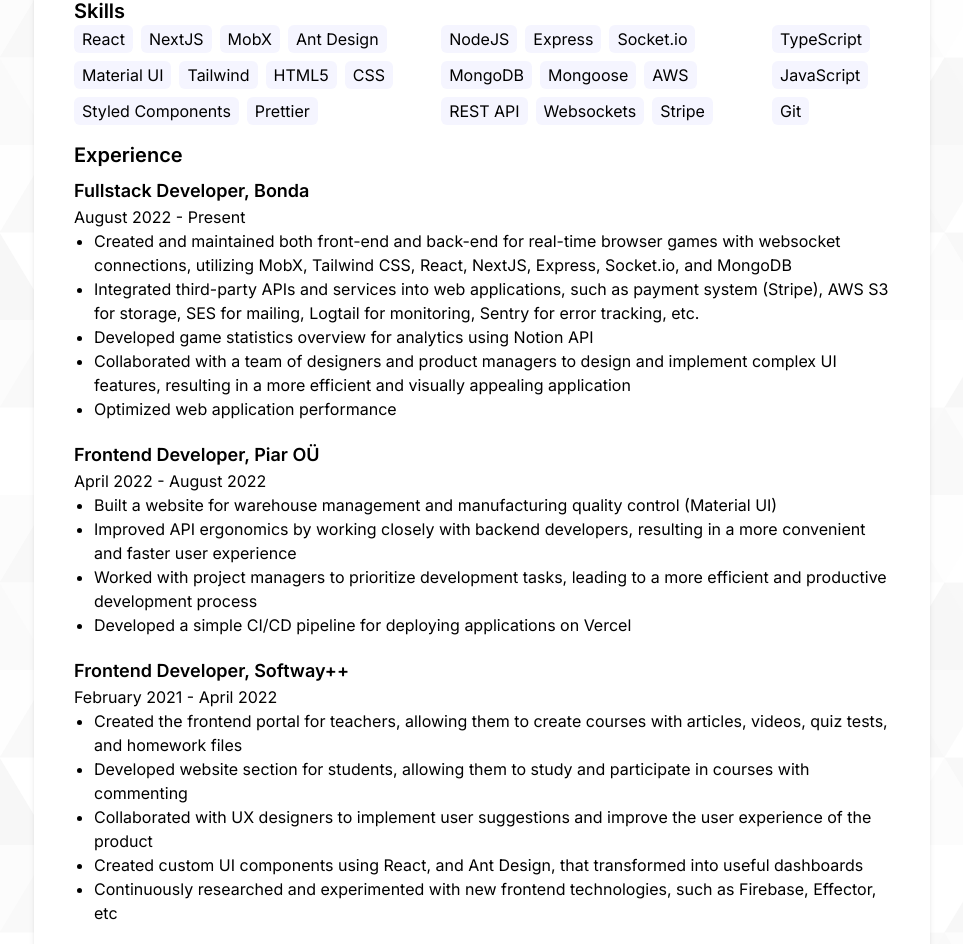
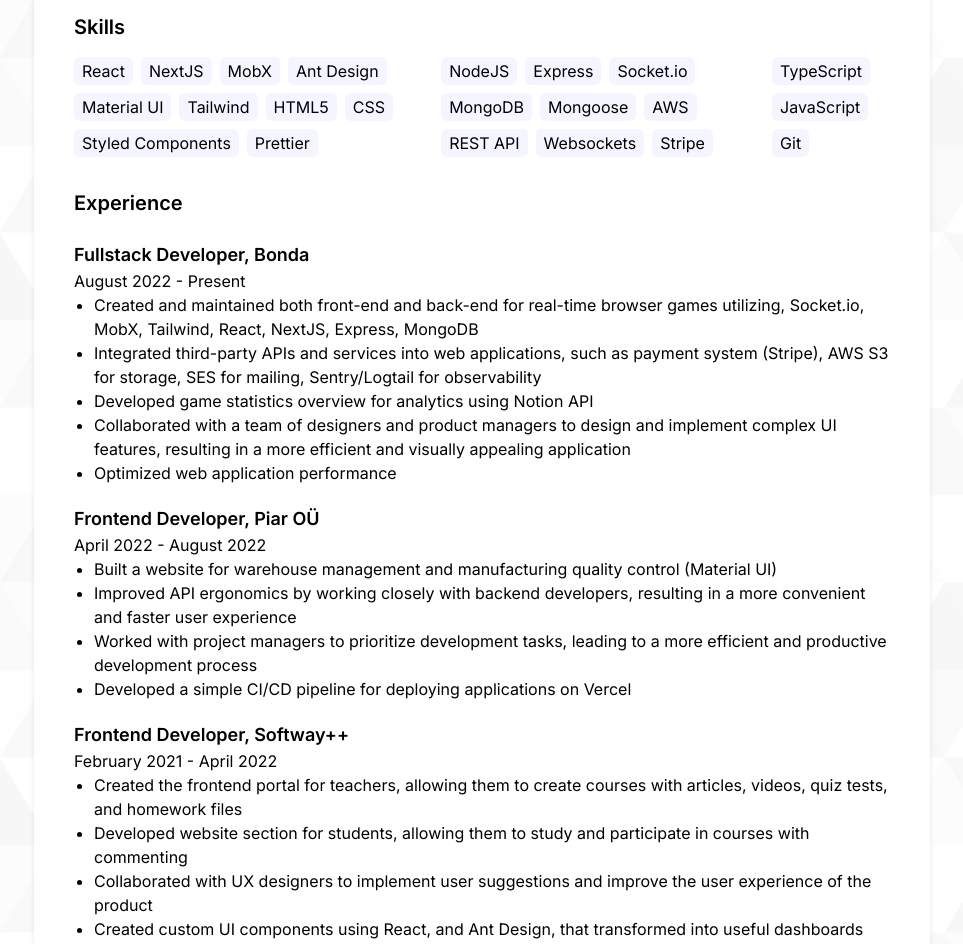
Before and after one commit to Foxona/foxona_cv, a Next.js app: page / in a window 1280 px wide. Shown: the part 205-1149 px from the top of the page, without its empty margins (158-1121 px from the left). Built offline with nearby package versions, Linux system fonts and the light colour scheme.

Commit message:
adjusted paddings, changed text a bit to fit it on print mode

```diff
--- a/src/app/page.tsx
+++ b/src/app/page.tsx
@@ -8,8 +8,8 @@
       title: "Fullstack Developer, Bonda",
       date: "August 2022 - Present",
       description: [
-        "Created and maintained both front-end and back-end for real-time browser games with websocket connections, utilizing MobX, Tailwind CSS, React, NextJS, Express, Socket.io, and MongoDB",
-        "Integrated third-party APIs and services into web applications, such as payment system (Stripe), AWS S3 for storage, SES for mailing, Logtail for monitoring, Sentry for error tracking, etc.",
+        "Created and maintained both front-end and back-end for real-time browser games utilizing, Socket.io, MobX, Tailwind, React, NextJS, Express, MongoDB",
+        "Integrated third-party APIs and services into web applications, such as payment system (Stripe), AWS S3 for storage, SES for mailing, Sentry/Logtail for observability",
         "Developed game statistics overview for analytics using Notion API",
         "Collaborated with a team of designers and product managers to design and implement complex UI features, resulting in a more efficient and visually appealing application",
         "Optimized web application performance",
@@ -33,7 +33,7 @@
         "Developed website section for students, allowing them to study and participate in courses with commenting",
         "Collaborated with UX designers to implement user suggestions and improve the user experience of the product",
         "Created custom UI components using React, and Ant Design, that transformed into useful dashboards",
-        "Continuously researched and experimented with new frontend technologies, such as Firebase, Effector, etc",
+        "Continuously researched and experimented with new frontend technologies, such as Firebase, Effector, and more",
       ],
     },
   ];
@@ -46,9 +46,9 @@
 
   return (
     <>
-      <h3 className="mb-2 text-xl font-semibold">Experience</h3>
+      <h3 className="mb-2 p-4 px-0 text-xl font-semibold print:p-0">Experience</h3>
       {myExperiences.map((experience) => (
-        <div className="mb-5" key={experience.title}>
+        <div className="mb-5 px-0 print:px-0" key={experience.title}>
           <h4 className="text-lg font-semibold">{experience.title}</h4>
           <p>{experience.date}</p>
           <ul className="list-disc pl-5">
@@ -124,8 +124,8 @@
   ] as const;
   return (
     <>
-      <h3 className="text-xl font-semibold">Skills</h3>
-      <div className="mb-4 flex flex-col gap-1 text-sm print:mb-2 print:flex-row md:flex-row md:text-base">
+      <h3 className="p-4 px-0 text-xl font-semibold print:p-0">Skills</h3>
+      <div className="mb-4 flex flex-col gap-1 px-0 text-sm print:mb-2 print:flex-row print:px-0 md:flex-row md:text-base">
         {skills.map(({ skills, tagColor }, i) => (
           <div key={i} className="mt-2 flex flex-col print:mt-0 md:mr-5 md:mt-0">
             <ul className="flex list-none flex-wrap gap-2 print:gap-1">
```
